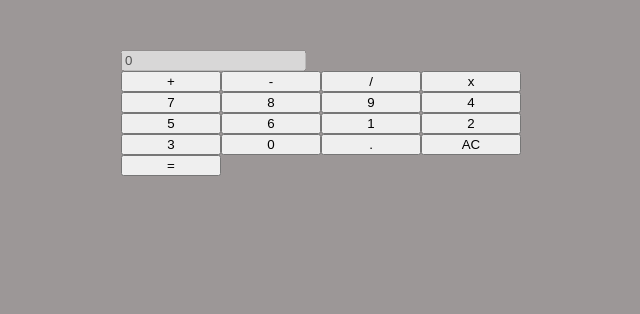
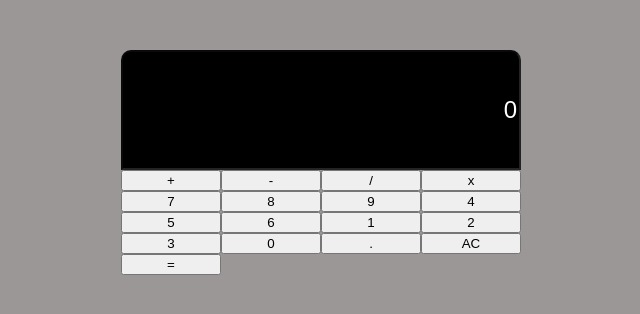
Before and after one commit to Tairlann/myFirstCalculator, a plain HTML site: page index.html in a window 1280 px wide. Shown: the whole page, without its empty margins (319-959 px from the left). Drawn offline with Linux system fonts and the light colour scheme.

Commit message:
set style to html(input) : 1. set to 'input.screen' black background, width: 100%, box-sizing: border-box (to keep and stretch it in the parent 'div'), text-align: right, and color of font is white.

```diff
--- a/styles/styles.css
+++ b/styles/styles.css
@@ -12,3 +12,14 @@
 body {
   background-color: rgb(156, 151, 151);
 }
+.screen {
+  background-color: black;
+  width: 100%;
+  box-sizing: border-box;
+  text-align: right;
+  height: 15vh;
+  font-size: x-large;
+  border-top-left-radius: 10px;
+  border-top-right-radius: 10px;
+  color: white;
+}
```
